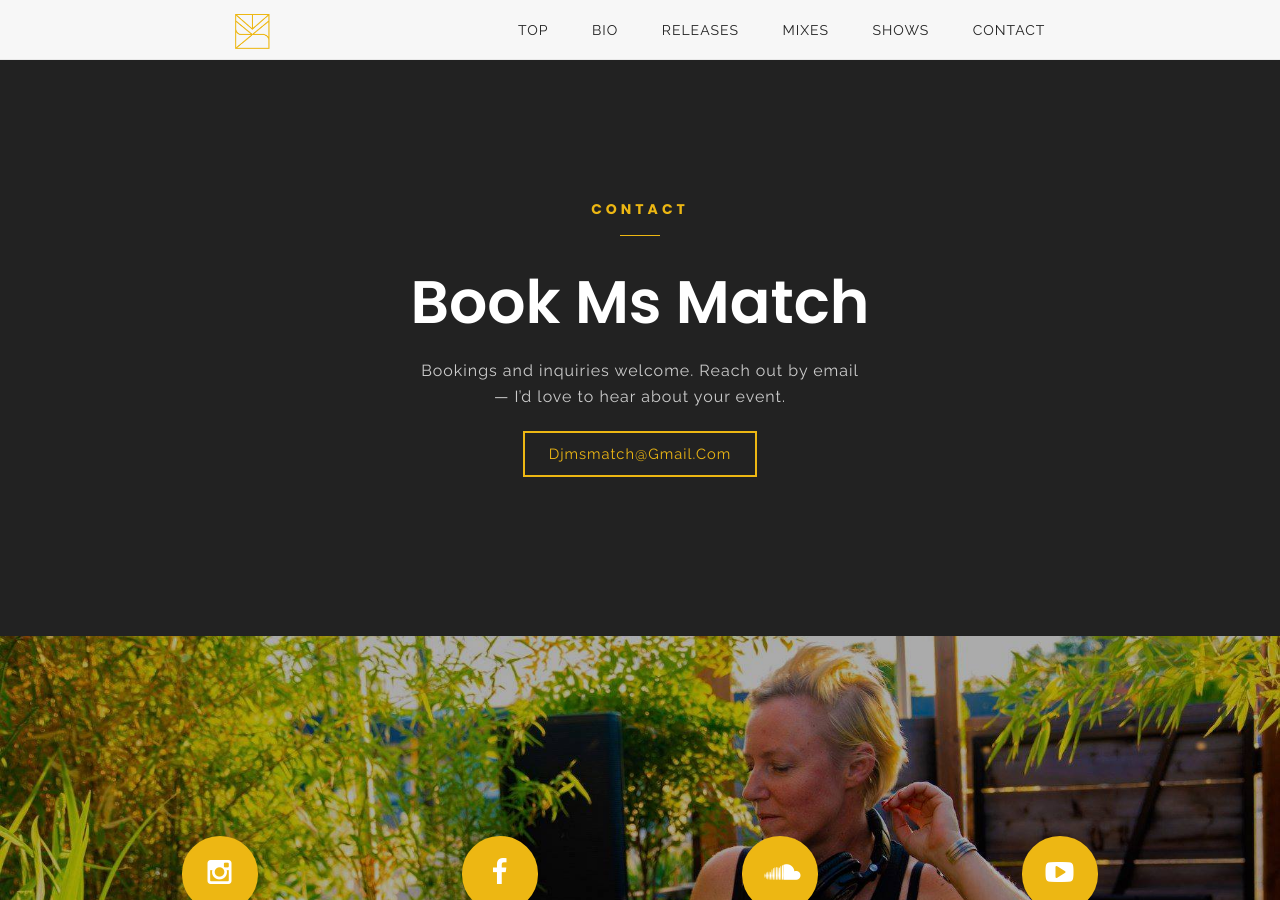
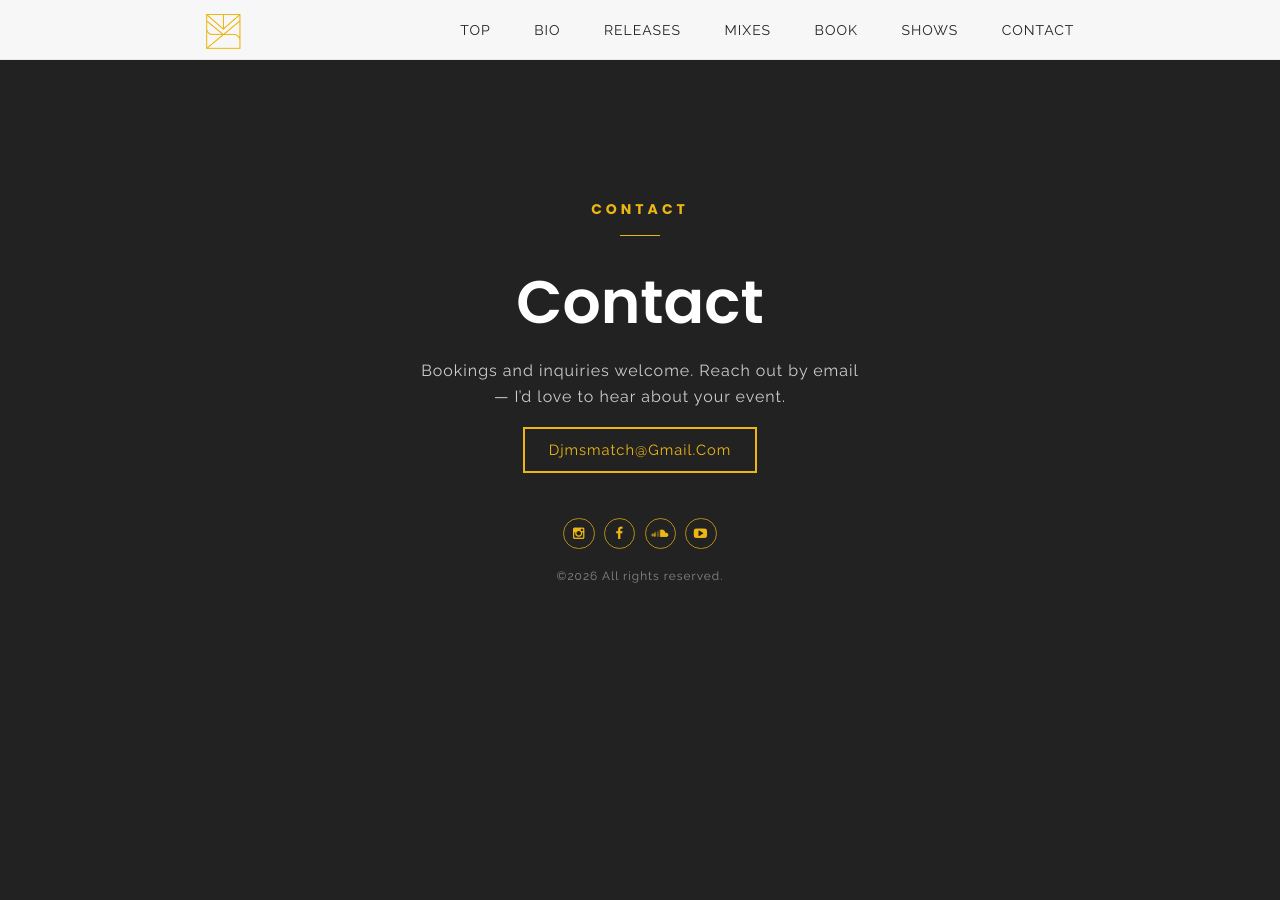
Before and after one commit to 9spire/msmatchmusic, a Jekyll site: the page built from index.html, in a window 1280 px wide and 900 px high, scrolled down 6967 px. Built offline with Jekyll 4.4.1, drawn with Linux system fonts in a browser that asks for light colours; after the commit the page ends 7617 px from its top, so only the background shows below that; some of the changed text lies outside the part shown.

Commit message:
Tighten contact footer and polish EPK chrome.
Add Book to nav, compact shared social icons in hero and contact, remove the bottom image band, and restore light section backgrounds.

Co-authored-by: Cursor <cursoragent@cursor.com>

```diff
--- a/_data/nav.yml
+++ b/_data/nav.yml
@@ -7,6 +7,9 @@
 - name: Mixes
   path: "#mixes"
   section_id: mixes
+- name: Book
+  path: "#book"
+  section_id: book
 - name: Shows
   path: "#shows"
   section_id: shows
--- a/_includes/contact-form.html
+++ b/_includes/contact-form.html
@@ -1,14 +1,15 @@
-<div class="full dark">
+<div class="full dark contact-section">
   <div class="row">
     <div class="large-8 columns large-centered end">
-      {% include section-title.html small_title="contact" title="Book Ms Match" %}
+      {% include section-title.html small_title="contact" title="Contact" %}
       <p class="centered-text contact-lead">
         Bookings and inquiries welcome. Reach out by email — I’d love to hear about your event.
       </p>
       <p class="centered-text">
         <a class="button boxed contact-email-btn" href="mailto:djmsmatch@gmail.com">djmsmatch@gmail.com</a>
       </p>
-      <div class="two spacing"></div>
+      {% include social-icons.html %}
+      <p class="centered-text contact-copy">©{{ site.time | date: "%Y" }} All rights reserved.</p>
     </div>
   </div>
 </div>
--- a/_includes/footer.html
+++ b/_includes/footer.html
@@ -1,18 +1,8 @@
-<div class="full no-padding dark">
-  <div class="four spacing"></div>
-  <div id="footer" class="centered-text">
-    <div class="row">
-      <div class="large-12 columns">
-        <h4>©{{site.time | date: "%Y" }} All rights reserved.</h4>
-      </div>
-    </div>
-  </div>
-  <div class="four spacing"></div>
-</div>
-
-{% for path in site.data.assets.js %} {%- if path contains '://' -%} {%- assign
-src = path -%} {%- else -%} {%- assign src = path | relative_url -%} {%- endif
--%}
-
+{% for path in site.data.assets.js %}
+  {%- if path contains '://' -%}
+    {%- assign src = path -%}
+  {%- else -%}
+    {%- assign src = path | relative_url -%}
+  {%- endif -%}
 <script src="{{ src }}" type="text/javascript"></script>
 {% endfor %}
--- /dev/null
+++ b/_includes/social-icons.html
@@ -0,0 +1,22 @@
+<ul class="site-socials{% if include.align == 'left' %} site-socials--left{% endif %}">
+  <li>
+    <a href="https://www.instagram.com/djmsmatch/" target="_blank" rel="noopener noreferrer" aria-label="Instagram">
+      <i class="fa fa-instagram" aria-hidden="true"></i>
+    </a>
+  </li>
+  <li>
+    <a href="https://www.facebook.com/DJMsMatch/" target="_blank" rel="noopener noreferrer" aria-label="Facebook">
+      <i class="fa fa-facebook" aria-hidden="true"></i>
+    </a>
+  </li>
+  <li>
+    <a href="https://soundcloud.com/djmsmatch" target="_blank" rel="noopener noreferrer" aria-label="SoundCloud">
+      <i class="fa fa-soundcloud" aria-hidden="true"></i>
+    </a>
+  </li>
+  <li>
+    <a href="https://www.youtube.com/@djmsmatch" target="_blank" rel="noopener noreferrer" aria-label="YouTube">
+      <i class="fa fa-youtube-play" aria-hidden="true"></i>
+    </a>
+  </li>
+</ul>
--- a/assets/css/patch.css
+++ b/assets/css/patch.css
@@ -721,11 +721,34 @@ body.posts .modBlogPost {
   }
 }
 
-/* Contact */
+/* Page chrome: dark under last section; light sections stay white */
+html,
+body {
+  background: #222;
+}
+
+.full {
+  background-color: #fff;
+}
+
+.full.dark {
+  background-color: #222;
+}
+
+.contact-section {
+  padding-bottom: 2.5rem;
+  margin-bottom: 0;
+  overflow: hidden; /* kill collapsed margin white gap under last child */
+}
+
+.contact-section .row {
+  margin-bottom: 0;
+}
+
 .contact-lead {
   color: #ccc;
   max-width: 32rem;
-  margin: 0 auto 1.5rem;
+  margin: 0 auto 1.25rem;
 }
 
 .contact-email-btn {
@@ -739,6 +762,58 @@ body.posts .modBlogPost {
   color: #111 !important;
 }
 
+.site-socials {
+  list-style: none;
+  margin: 1.75rem 0 1.25rem;
+  padding: 0;
+  display: flex;
+  justify-content: center;
+  align-items: center;
+  gap: 0.65rem;
+}
+
+.site-socials--left {
+  justify-content: flex-start;
+  margin: 1.25rem 0 0;
+}
+
+.site-socials a {
+  display: inline-flex;
+  align-items: center;
+  justify-content: center;
+  width: 2.25rem;
+  height: 2.25rem;
+  border-radius: 50%;
+  border: 1px solid rgba(237, 183, 19, 0.7);
+  color: #edb713;
+  background: transparent;
+  transition: background 0.15s linear, color 0.15s linear, border-color 0.15s linear;
+}
+
+.site-socials a:hover,
+.site-socials a:focus {
+  background: #edb713;
+  color: #111;
+  border-color: #edb713;
+  outline: none;
+}
+
+.site-socials i {
+  font-size: 0.95rem;
+  line-height: 1;
+}
+
+.contact-copy {
+  color: #888;
+  font-size: 0.85rem;
+  margin: 0 0 0.25rem;
+}
+
+#main {
+  margin-bottom: 0;
+  padding-bottom: 0;
+}
+
 /* Hero no longer uses video wrapper top-shift spacing the same way */
 #main.top-shift {
   padding-top: 0;
--- a/index.html
+++ b/index.html
@@ -90,8 +90,9 @@ opens:
     <p class="hero-slideshow__tagline">DJ &amp; producer moving bodies and minds on the dance floor.</p>
     <div class="hero-slideshow__ctas">
       <a class="button boxed" href="#releases">Listen</a>
-      <a class="button boxed" href="#contact">Book</a>
+      <a class="button boxed" href="#book">Book</a>
     </div>
+    {% include social-icons.html align="left" %}
   </div>
   <div class="hero-slideshow__controls">
     <button type="button" class="hero-slideshow__pause" data-hero-pause aria-pressed="false" aria-label="Pause slideshow">Pause</button>
@@ -211,6 +212,7 @@ opens:
   </div>
 </div>
 
+<a id="book"></a>
 <section class="book-video" aria-label="Book Ms Match">
   <div class="book-video__media" aria-hidden="true">
     <video autoplay muted loop playsinline poster="{{ "/assets/images/AnimatedGifPoster-Optimized.gif" | relative_url }}">
@@ -279,5 +281,3 @@ opens:
 
 <a id="contact"></a>
 {% include contact-form.html %}
-
-{% include social-networks.html %}
```
